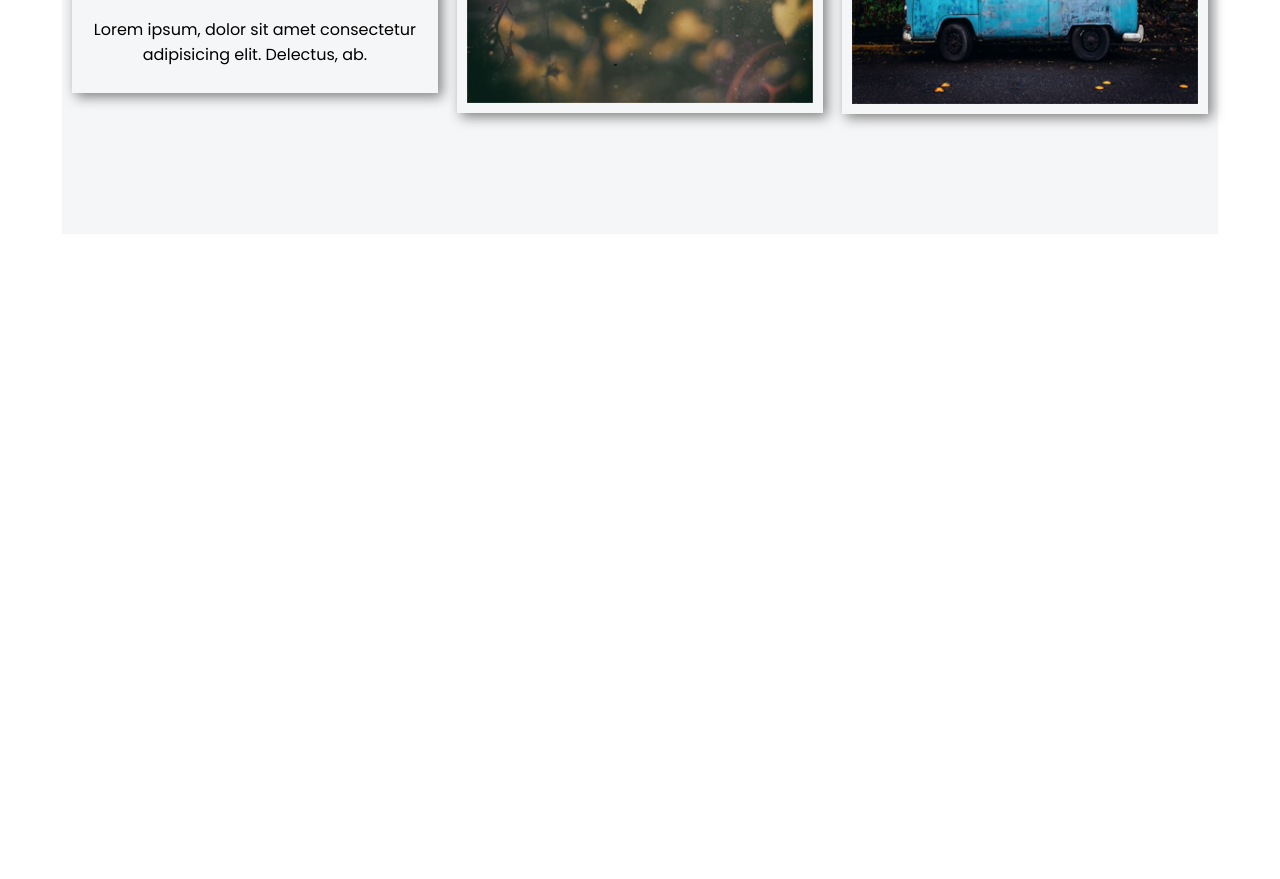
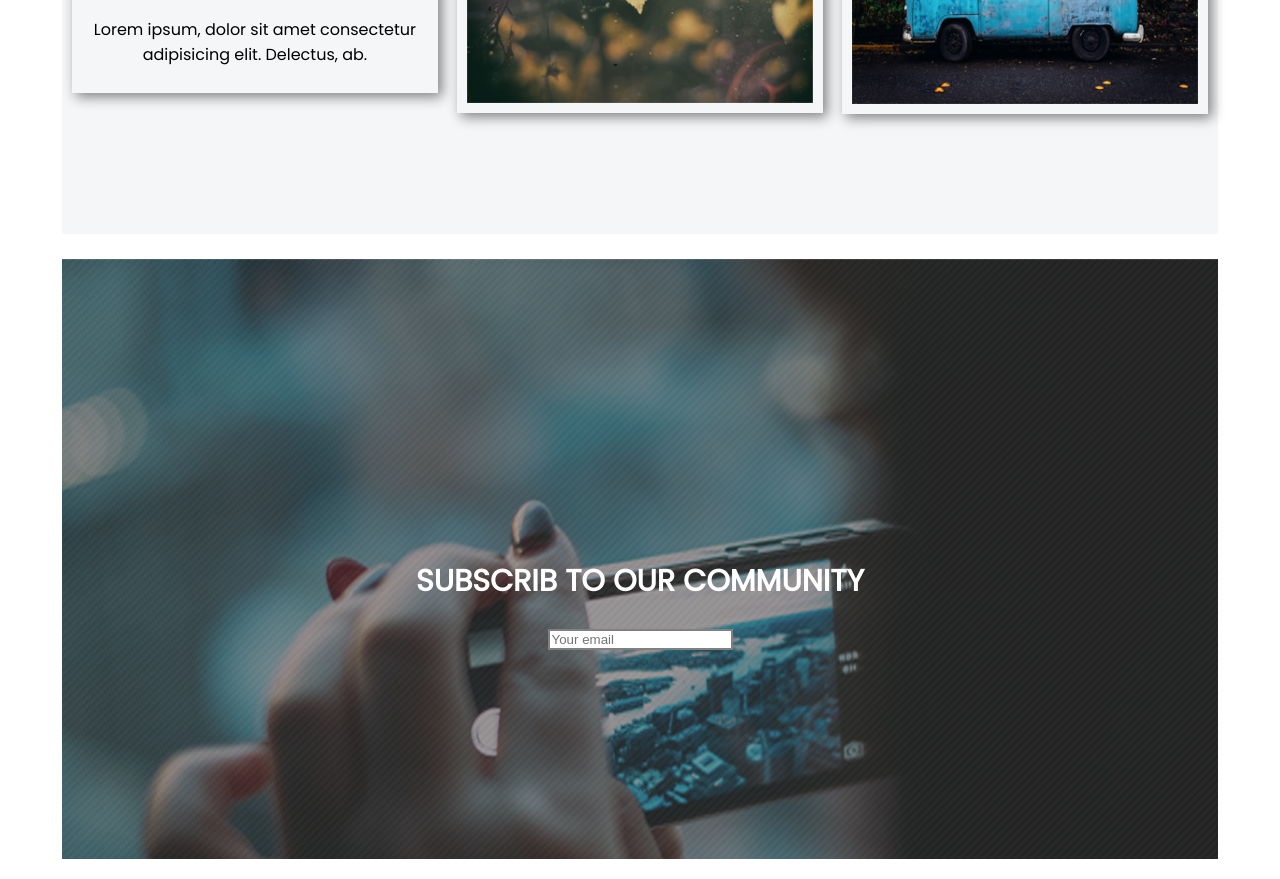
Before and after one commit to sa-sabuj/phototime, a plain HTML site: page index.html in a window 1280 px wide. Shown: the part 2077-2956 px from the top of the page. Before the commit the page ends 2311 px from the top, so only its background shows below. Drawn offline with Linux system fonts and the light colour scheme.

Commit message:
subscrib area added

```diff
--- a/index.html
+++ b/index.html
@@ -92,6 +92,17 @@
             </div>
         </section>
         <section class="subscrib-area">
+            <div class="subscrib-bg">
+                <h2>Subscrib to our community</h2>
+                <div class="subscrib-form">
+                    <form action="#">
+                        <input class="subscrib" type="email" name="" id="" placeholder="Your email">
+                    </form>
+                </div>
+            </div>
+
+        </section>
+        <section class="download-area">
 
         </section>
     </div>
--- a/style.css
+++ b/style.css
@@ -144,3 +144,26 @@ body{
     margin: 0 auto;
     display: block;
 }
+.subscrib-area{
+    margin-bottom: 20px;
+}
+.subscrib-bg{
+    background-image: url(./images/subscrib-bg.jpg);
+    width: 95%;
+    height: 600px;
+    margin: 0 auto;
+}
+.subscrib-bg h2{
+    text-align: center;
+    color: white;
+    padding-top: 300px ;
+    font-size: 30px;
+    font-weight: 700;
+    text-transform: uppercase;
+}
+.subscrib-form .subscrib{
+    border: 2px solid gray;
+    display: block;
+    margin: 0 auto;
+    float: none;
+}
```
